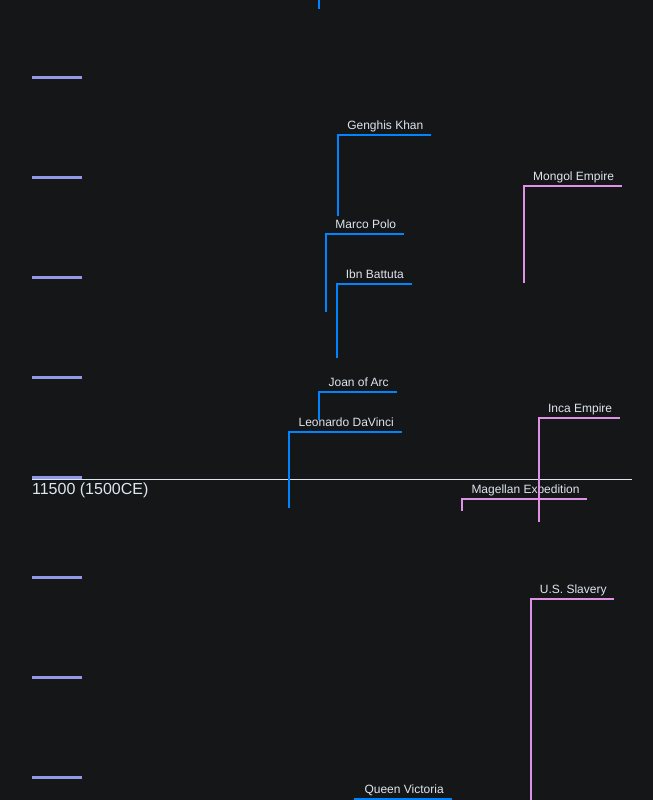
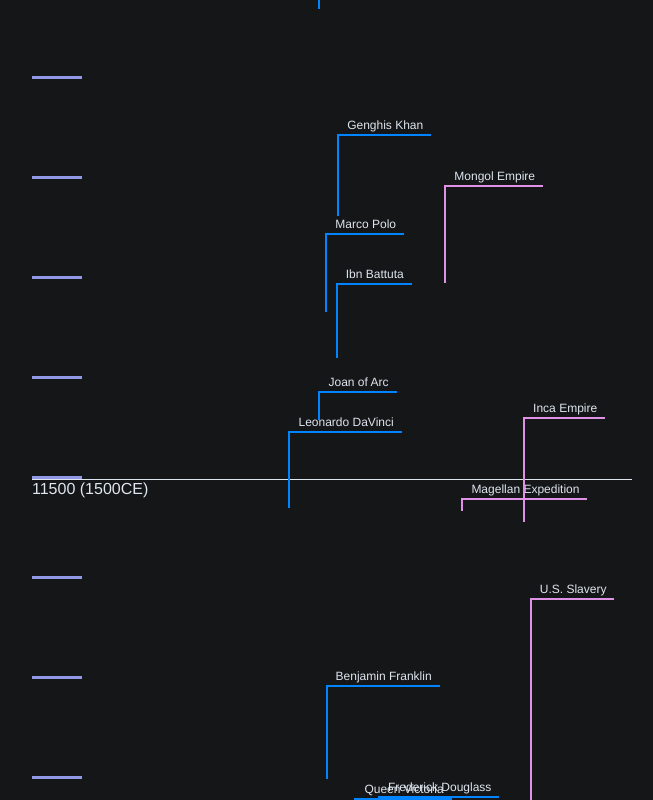
Before and after one commit to andrewlaskey/history-timeline, a Vue app: page / in a window 1280 px wide. Shown: the part 11200-12000 px from the top of the page, without its empty margins (308-961 px from the left). Built offline with nearby package versions, Linux system fonts and the light colour scheme.

Commit message:
more people

```diff
--- a/src/data/people.ts
+++ b/src/data/people.ts
@@ -113,4 +113,20 @@ export const people: DataPoint[] = [
     category: Category.PERSON,
     range: 65
   },
+  {
+    label: 'Benjamin Franklin',
+    link: 'https://en.wikipedia.org/wiki/Benjamin_Franklin',
+    year: '1706 CE',
+    kind: Kind.RANGE,
+    category: Category.PERSON,
+    range: 84
+  },
+  {
+    label: 'Frederick Douglass',
+    link: 'https://en.wikipedia.org/wiki/Frederick_Douglass',
+    year: '1817 CE',
+    kind: Kind.RANGE,
+    category: Category.PERSON,
+    range: 78
+  }
 ];
```
